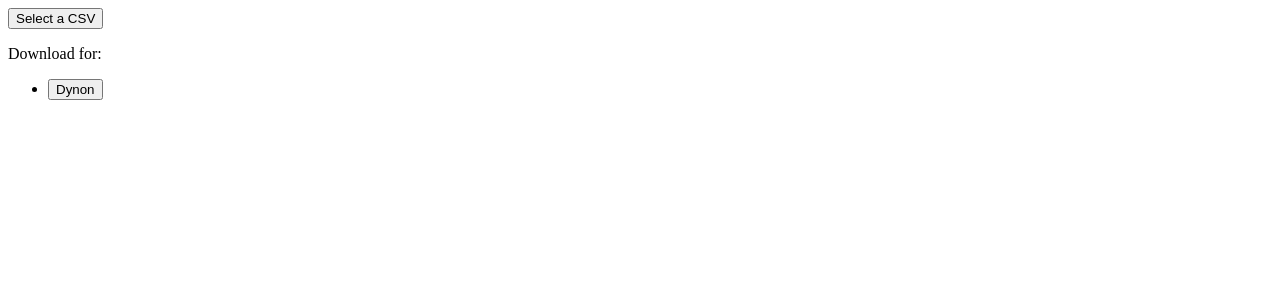
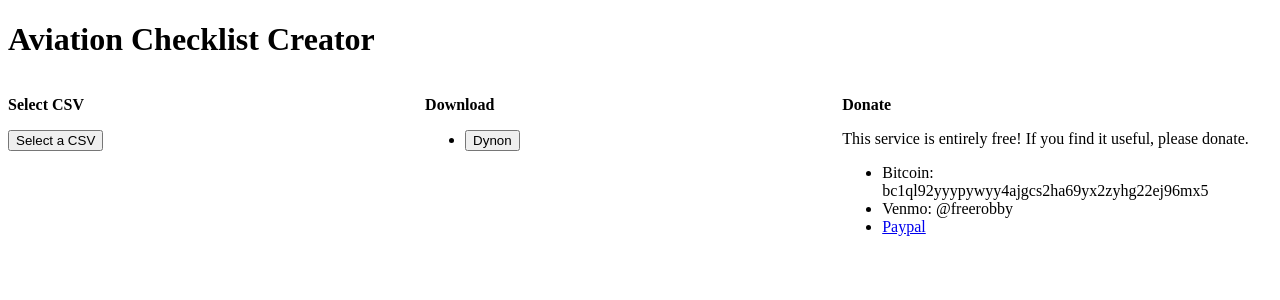
Before and after one commit to freerobby/aviation-checklist, a Vue app: page / in a window 1280 px wide. Shown: the top 300 px of the page. Built offline with nearby package versions, Linux system fonts and the light colour scheme.

Commit message:
Bring controls to the top of the page, add donate link.

```diff
--- a/src/App.vue
+++ b/src/App.vue
@@ -1,17 +1,29 @@
 <template>
   <div>
+    <div id="header">
+      <h1>Aviation Checklist Creator</h1>
+      <uploader
+          v-on:csv_loaded="onCSVLoaded">
+      </uploader>
+      <downloader
+          v-on:download_dynon="onDownloadDynon">
+      </downloader>
+      <div id="donate">
+        <p><strong>Donate</strong></p>
+        <p>This service is entirely free! If you find it useful, please donate.</p>
+        <ul>
+          <li>Bitcoin: bc1ql92yyypywyy4ajgcs2ha69yx2zyhg22ej96mx5</li>
+          <li>Venmo: @freerobby</li>
+          <li><a href="https://www.paypal.com/donate?hosted_button_id=TBK867SUY8FLU">Paypal</a></li>
+        </ul>
+      </div>
+    </div>
     <checklist-set
         v-for="checklistSet in checklistSets"
         v-bind:title="checklistSet.title"
         v-bind:checklists="checklistSet.checklists"
         v-bind:key="checklistSet.id"
     ></checklist-set>
-    <uploader
-        v-on:csv_loaded="onCSVLoaded">
-    </uploader>
-    <downloader
-        v-on:download_dynon="onDownloadDynon">
-    </downloader>
   </div>
 </template>
 
@@ -118,4 +130,20 @@ div {
   -webkit-font-smoothing: antialiased;
   -moz-osx-font-smoothing: grayscale;
 }
+
+@media screen {
+  div#donate {
+    float: left;
+    display: block;
+    width: 33%;
+  }
+}
+@media print {
+  div#header {
+    display: none;
+  }
+  div#donate {
+    display: none;
+  }
+}
 </style>
--- a/src/components/Downloader.vue
+++ b/src/components/Downloader.vue
@@ -1,6 +1,6 @@
 <template>
   <div>
-    <p>Download for:</p>
+    <p><strong>Download</strong></p>
     <ul>
       <li v-on:click="$emit('download_dynon')">
         <button>Dynon</button>
@@ -18,7 +18,9 @@ export default {
 <style scoped>
 @media screen {
   div {
+    float: left;
     display: block;
+    width: 33%;
   }
 }
 @media print {
--- a/src/components/Uploader.vue
+++ b/src/components/Uploader.vue
@@ -1,5 +1,6 @@
 <template>
   <div>
+    <p><strong>Select CSV</strong></p>
     <button v-on:click="onSelectCSV">Select a CSV</button>
   <input
       type="file"
@@ -28,7 +29,9 @@ export default {
 <style scoped>
 @media screen {
   div {
+    float: left;
     display: block;
+    width: 33%;
   }
 }
 @media print {
```
